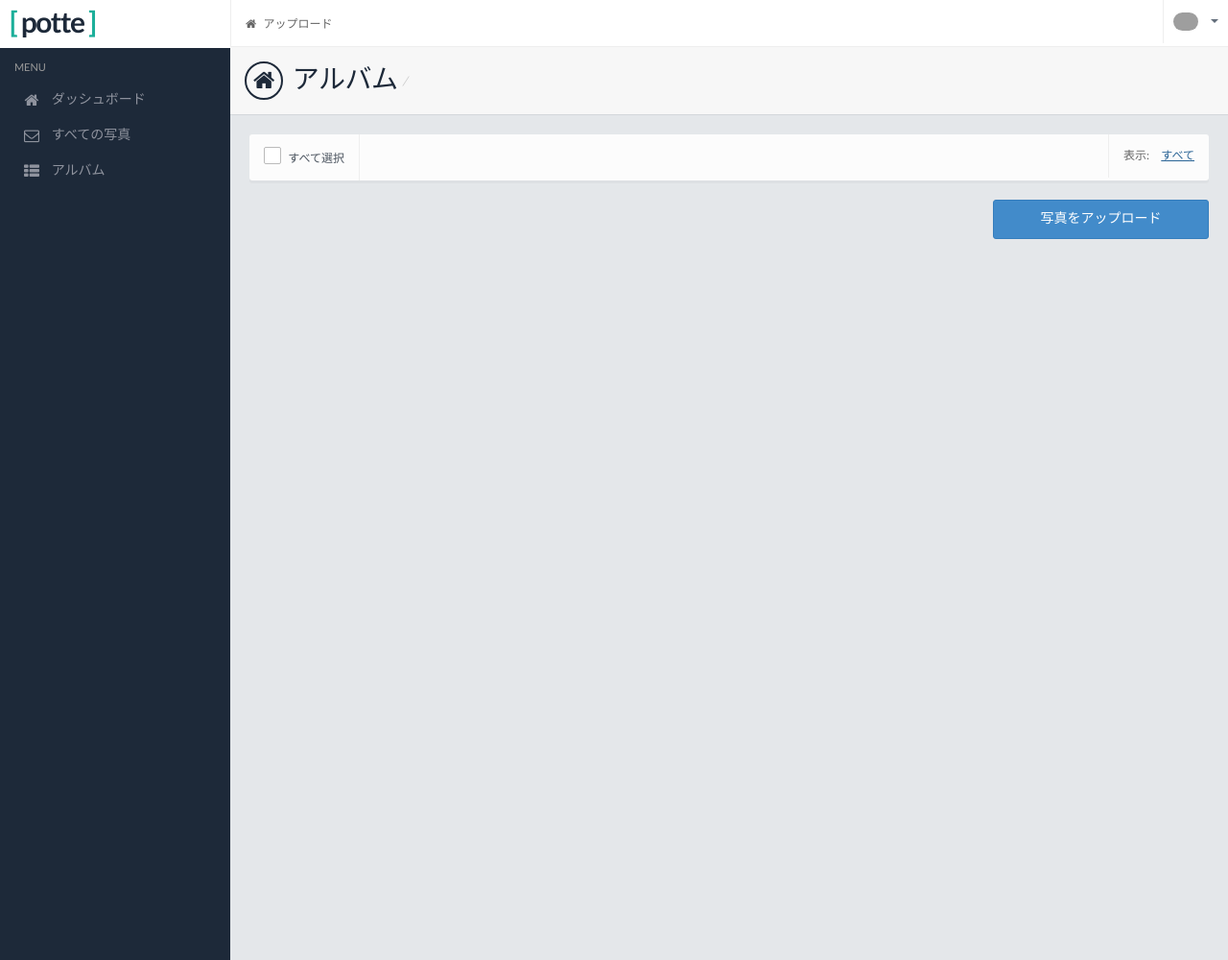
After one commit to kironono/potte, a Python web app: template potte/templates/mypage/album.jinja2 in a window 1280 px wide. The commit adds this page. Shown: the whole page at 96% size. Run offline with Jinja, Linux system fonts and the light colour scheme; the template is opened without the code that fills it, so the values that code supplies are empty; grey boxes are pictures that could not be loaded.

Commit message:
アルバムの詳細を表示するエンドポイントを追加

```diff
--- /dev/null
+++ b/potte/templates/mypage/album.jinja2
@@ -0,0 +1,72 @@
+{% extends 'mypage/base.jinja2' %}
+
+
+{% block title %}{{ album.name }} | アルバム | {{ super() }}{% endblock %}
+
+
+{% block page_content %}
+<div class="pageheader">
+  <h2><i class="fa fa-home"></i> アルバム<span>{{ album.name }}</span></h2>
+</div>
+
+<div class="contentpanel">
+
+  <ul class="filemanager-options">
+    <li>
+      <div class="ckbox ckbox-default">
+        <input type="checkbox" id="selectall" value="1" />
+        <label for="selectall">すべて選択</label>
+      </div>
+    </li>
+    <li class="filter-type">
+      表示:
+      <a href="#" class="active">すべて</a>
+    </li>
+  </ul>
+
+
+  <div class="row">
+    <div class="col-sm-9">
+      <div class="row filemanager">
+
+        {% for photo in album.photos %}
+        <div class="col-xs-6 col-sm-4 col-md-3 image">
+          <div class="thmb">
+            <div class="ckbox ckbox-default">
+              <input type="checkbox" id="check2" value="1" />
+              <label for="check2"></label>
+            </div>
+            <div class="btn-group fm-group">
+              <button type="button" class="btn btn-default dropdown-toggle fm-toggle" data-toggle="dropdown">
+                <span class="caret"></span>
+              </button>
+              <ul class="dropdown-menu fm-menu" role="menu">
+                <li><a href="#"><i class="fa fa-share"></i> Share</a></li>
+                <li><a href="#"><i class="fa fa-envelope-o"></i> Email</a></li>
+                <li><a href="#"><i class="fa fa-pencil"></i> Edit</a></li>
+                <li><a href="#"><i class="fa fa-download"></i> Download</a></li>
+                <li><a href="#"><i class="fa fa-trash-o"></i> Delete</a></li>
+              </ul>
+            </div><!-- btn-group -->
+            <div class="thmb-prev">
+              <a href="{{ request.route_path('photo', photo_id=photo.id) }}" data-rel="prettyPhoto">
+                <img src="{{ request.route_path('media_photo_original', photo_id=photo.id) }}" class="img-responsive" alt="{{ photo.filename }}" />
+              </a>
+            </div>
+            <h5 class="fm-title"><a href="">{{ photo.filename }}</a></h5>
+            <small class="text-muted">Added: {{ photo.created_at.strftime("%Y-%d-%d %H:%M:%S") }}</small>
+          </div><!-- thmb -->
+        </div><!-- col-xs-6 -->
+        {% endfor %}
+
+
+      </div><!-- row -->
+    </div><!-- col-sm-9 -->
+    <div class="col-sm-3">
+      <div class="fm-sidebar">
+        <button class="btn btn-primary btn-block">写真をアップロード</button>
+      </div>
+    </div><!-- col-sm-3 -->
+  </div>
+</div>
+{% endblock %}
--- a/potte/templates/mypage/albums.jinja2
+++ b/potte/templates/mypage/albums.jinja2
@@ -50,10 +50,10 @@
                       <a href="{{ request.route_path('album', album_id=album.id) }}" class="pull-left">
                       </a>
                       <div class="media-body">
-                        <span class="media-meta pull-right">{{ album.created_at }}</span>
+                        <span class="media-meta pull-right">{{ album.created_at.strftime('%Y-%m-%d %H:%M:%S') }}</span>
                         <h4 class="text-primary">{{ album.name }}</h4>
                         <small class="text-muted"></small>
-                        <p class="email-summary">xx件の写真</p>
+                        <p class="email-summary">{{ album.photos|length }}枚の写真</p>
                       </div>
                     </div>
                   </td>
```
Also changed, not shown: potte/views/dashboard.py (+9 -3 lines).
